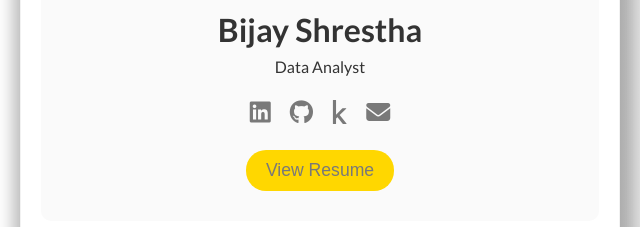
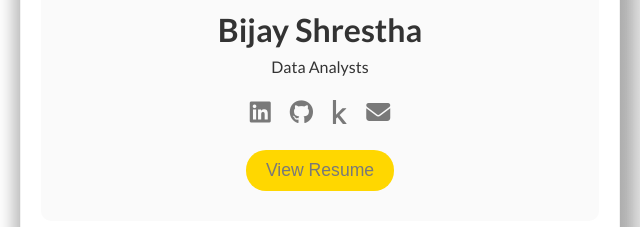
Before and after one commit to bijaysth7710/portfolio, a plain HTML site: page index.html in a window 1280 px wide. Shown: the part 276-503 px from the top of the page, 320-960 px from the left. Drawn offline with nearby package versions, Linux system fonts and the light colour scheme.

Commit message:
Update index.html

```diff
--- a/index.html
+++ b/index.html
@@ -26,7 +26,7 @@
         <header class="profile-section">
             <img src="./bj.jpg" alt="Matt Mike" class="profile-img">
             <h1>Bijay Shrestha</h1>
-            <p>Data Analyst</p>
+            <p>Data Analysts</p>
             <div class="social-icons">
                 <a href="https://www.linkedin.com/in/bijay-shrestha-288669316/"><i class="fa-brands fa-linkedin"></i></a>
                 <a href="#"><i class="fa-brands fa-github"></i></a>
```
